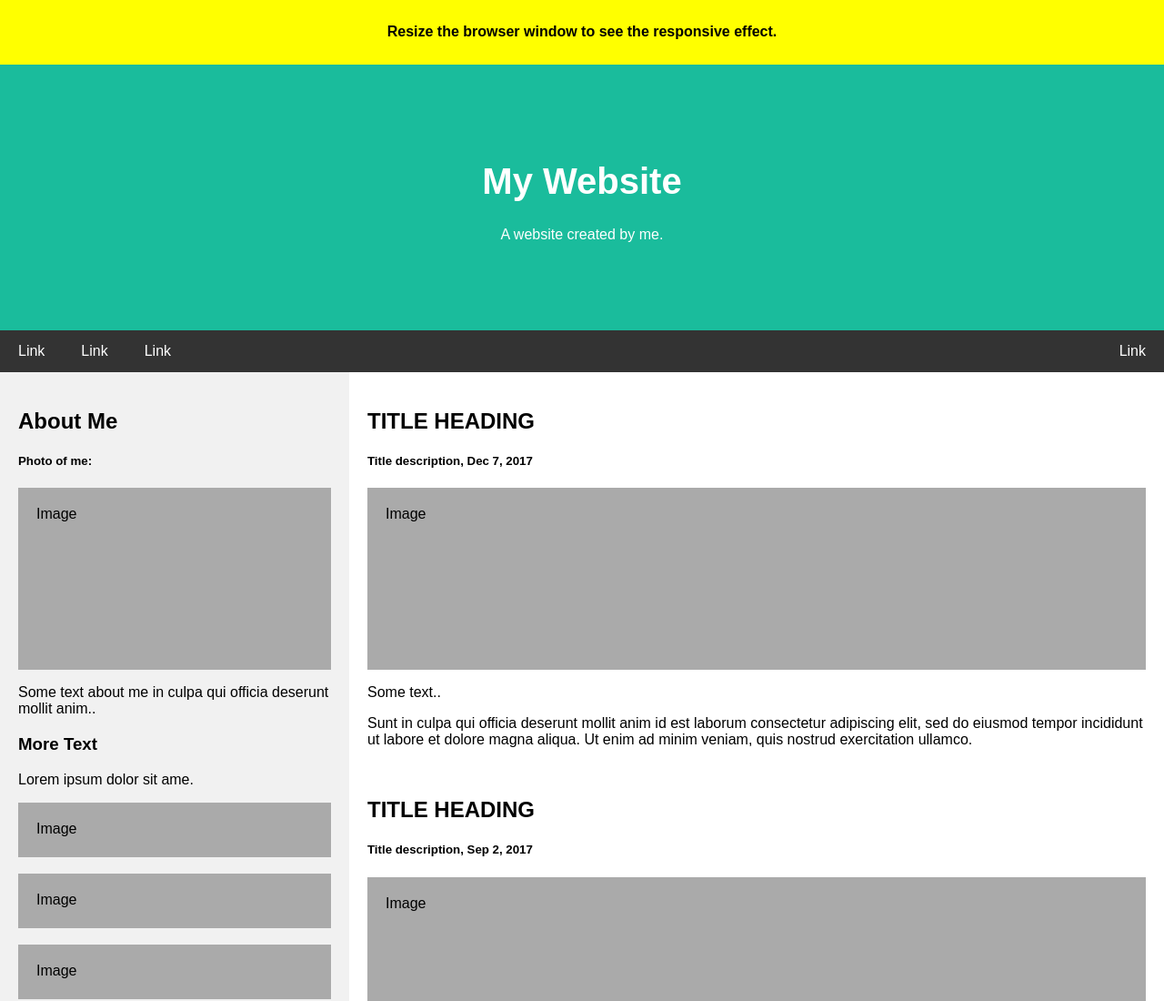
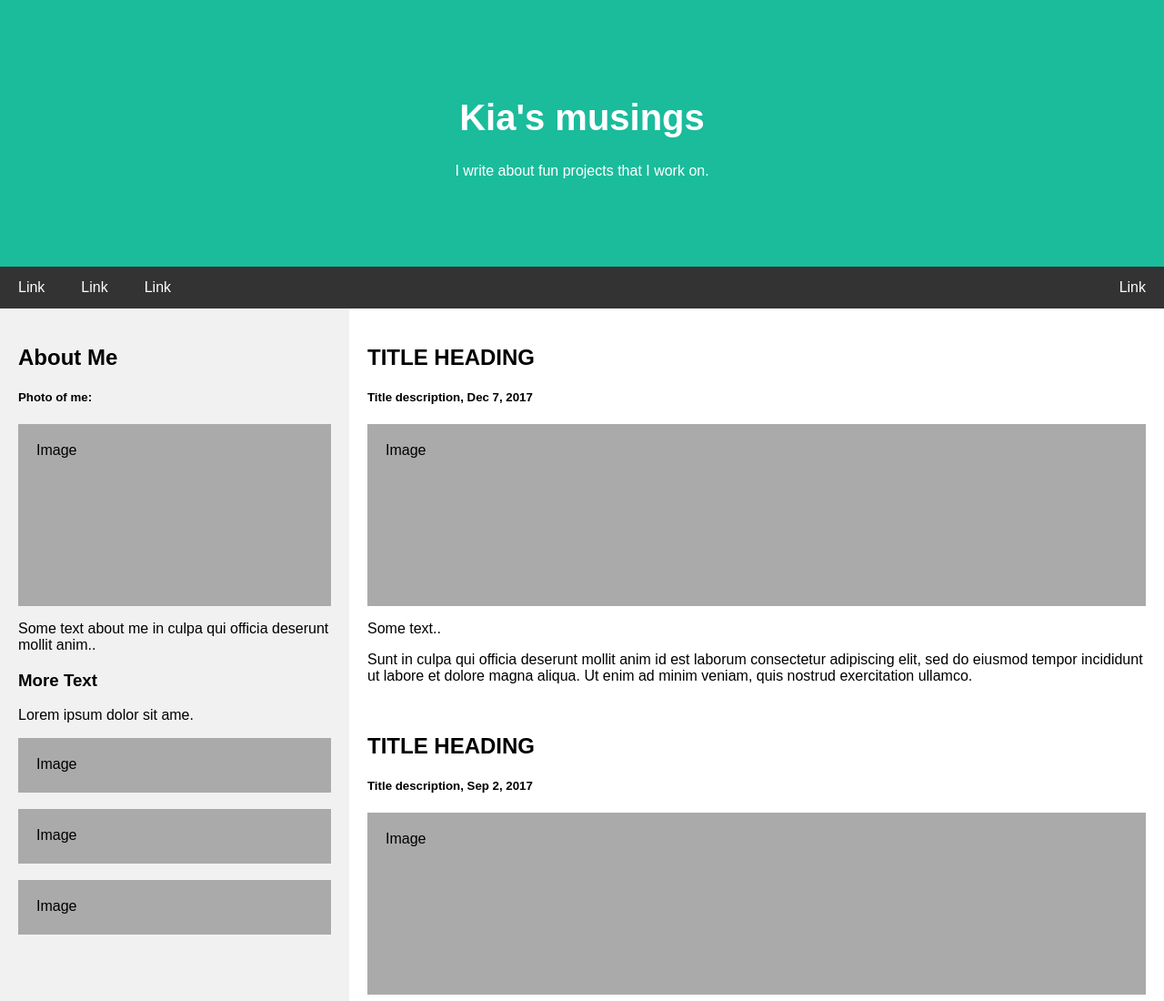
Before and after one commit to KiarashSamsami/kiarashsamsami.github.io, a plain HTML site: page index.html in a window 1280 px wide. Shown: the top 1100 px of the page at 91% size. Drawn offline with Linux system fonts and the light colour scheme.

Commit message:
Update index.html

```diff
--- a/index.html
+++ b/index.html
@@ -105,13 +105,13 @@ body {
 </head>
 <body>
 
-<div style="background:yellow;padding:5px">
+<!-- <div style="background:yellow;padding:5px">
   <h4 style="text-align:center">Resize the browser window to see the responsive effect.</h4>
-</div>
+</div> -->
 
 <div class="header">
-  <h1>My Website</h1>
-  <p>A website created by me.</p>
+  <h1>Kia's musings</h1>
+  <p>I write about fun projects that I work on.</p>
 </div>
 
 <div class="navbar">
```
